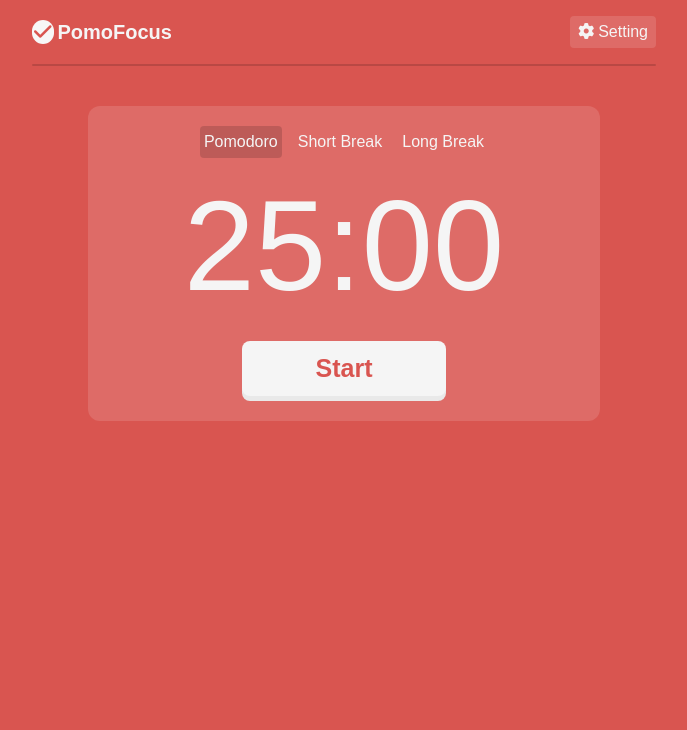
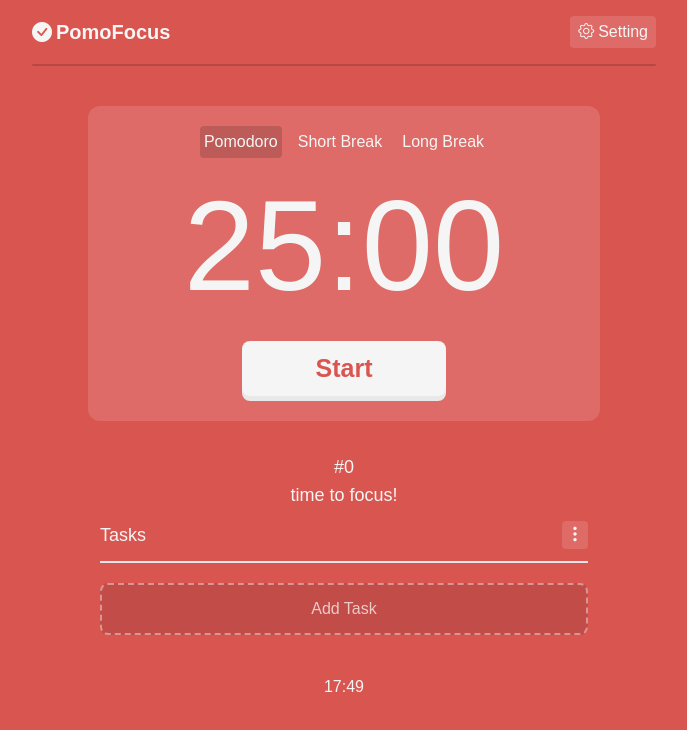
Before and after one commit to AmirSh1382/pomofoucs, a React (Create React App) app: page / in a window 1280 px wide. Shown: the top 730 px of the page, without its empty margins (296-983 px from the left). Built offline with nearby package versions, Linux system fonts and the light colour scheme.

Commit message:
task componetns added

```diff
--- a/package.json
+++ b/package.json
@@ -11,6 +11,7 @@
     "@testing-library/react": "^13.4.0",
     "@testing-library/user-event": "^13.5.0",
     "axios": "^0.27.2",
+    "bootstrap-icons": "^1.9.1",
     "chart.js": "^3.9.1",
     "font-awesome": "^4.7.0",
     "moment": "^2.29.4",
--- a/public/index.html
+++ b/public/index.html
@@ -6,9 +6,6 @@
     <meta name="theme-color" content="#000000" />
     <meta name="description" content="Web site created using create-react-app"/>
     <link rel="apple-touch-icon" href="%PUBLIC_URL%/logo192.png" />
-
-    <!-- Font awsome -->
-    <script src="https://kit.fontawesome.com/24d29ab742.js" crossorigin="anonymous"></script>
 
     <title>PomoFocus</title>
   </head>
--- a/src/components/Landing.js
+++ b/src/components/Landing.js
@@ -4,6 +4,9 @@
 import Header from "./header/Header";
 import TimeLine from "./time-line/TimeLine";
 import Timer from "./timer/Timer";
+import TaskHeader from "./task/TaskHeader";
+import TaskBody from "./task/TaskBody";
+import TaskFooter from "./task/TaskFooter";
 
 // Redux
 import { useDispatch, useSelector } from "react-redux";
@@ -43,10 +46,19 @@
         dark:bg-dark transition duration-500`
       }
     >
-      <div className="text-white max-w-2xl mx-auto px-6 pt-4 mb-2">
+      <div className="text-white max-w-2xl mx-auto px-6 pt-4">
         <Header />
-        <TimeLine />
-        <Timer />
+        {/* Timer */}
+        <div>
+          <TimeLine />
+          <Timer />
+        </div>
+        {/* Task */}
+        <div className="max-w-lg mx-auto px-3">
+          <TaskHeader />
+          <TaskBody />
+          <TaskFooter />
+        </div>
       </div>
     </div>
   );
--- a/src/components/header/Header.js
+++ b/src/components/header/Header.js
@@ -3,26 +3,12 @@
 // Componetns
 import Setting from "./Setting";
 
-// Redux
-import { useSelector } from "react-redux";
-
 const Header = () => {
-
-  const timerState = useSelector(state => state.timerState)
-
-  const { activeTimer } = timerState.time
-
   return (
     <header className="flex justify-between items-center">
       <div className="transition duration-500 dark:opacity-0">
-        <i className={`
-            ${activeTimer === "pomodoro" && "text-pomodoro"}
-            ${activeTimer === "shortBreak" && "text-shortBreak"}
-            ${activeTimer === "longBreak" && "text-longBreak"}
-            text-header bg-white rounded-full text-center fa-solid fa-check mr-1 p-small`
-          }
-        >
-        </i>
+        {/* Setting-icon */}
+        <i className='bi bi-check-circle-fill text-xl mr-1'></i>
         <span className="text-header font-semibold">
           PomoFocus
         </span>
--- a/src/components/header/Setting.js
+++ b/src/components/header/Setting.js
@@ -80,7 +80,7 @@
         onClick={() => setIsSettingOpen(true)}
         className="bg-primary rounded transition active:translate-y-1 px-2 py-1"
       >
-        <i className="fa-solid fa-gear sm:mr-1"></i>
+        <i className="bi bi-gear sm:mr-1"></i>
         <span className="hidden sm:inline">Setting</span>
       </button>
 
--- /dev/null
+++ b/src/components/task/TaskBody.js
@@ -0,0 +1,16 @@
+import React from "react";
+
+const TaskBody = () => {
+  return (
+    <div className="mt-5 pb-10">
+      <button
+        className="border-2  border-dashed border-add-btn rounded-lg text-add-btn
+          w-full transition bg-add-btn hover:bg-add-btn-hover py-3 "
+      >
+        Add Task
+      </button>
+    </div>
+  );
+};
+
+export default TaskBody;
--- /dev/null
+++ b/src/components/task/TaskFooter.js
@@ -0,0 +1,33 @@
+import React, { useEffect, useState } from "react";
+
+// Functions
+import { clockFormatGenerator } from "../../helper/fucntions";
+
+const TaskFooter = () => {
+  const now = new Date();
+
+  const [ time, setTime  ] = useState(now.getHours() * 60 + now.getMinutes());
+
+  useEffect(() => {
+    const interval = setInterval(() => {
+        setTime(now.getHours() * 60 + now.getMinutes())
+    }, 1000);
+    return () => clearInterval(interval);
+
+    // eslint-disable-next-line
+}, []);
+
+  return (
+    <div className="flex items-center justify-center pb-10">
+      <div>
+        <div></div>
+        <div></div>
+      </div>
+      <div>
+        {clockFormatGenerator(time)}
+      </div>
+    </div>
+  );
+};
+
+export default TaskFooter;
--- /dev/null
+++ b/src/components/task/TaskHeader.js
@@ -0,0 +1,58 @@
+import React, { useRef, useState } from "react";
+
+const TaskHeader = () => {
+  const [ isMenuOpen, setIsMenuOpen ] = useState(false)
+
+  const optionsRef = useRef()
+  const iconRef = useRef()
+
+  document.addEventListener("click", e => {
+    e.target !== optionsRef.current && e.target !== iconRef.current &&
+    setIsMenuOpen(false)
+
+    document.removeEventListener("click", document)
+  })
+
+  return (
+    <div className="text-center text-lg mt-8">
+      <div>#0</div>
+      <div>time to focus!</div>
+      <div className="flex relative items-center justify-between py-3 border-b-2 dark:invisible">
+        <span>Tasks</span>
+        <button
+          ref={optionsRef}
+          onClick={() => isMenuOpen ? setIsMenuOpen(false): setIsMenuOpen(true)}
+          className="transition active:translate-y-1"
+        >
+          <i
+            ref={iconRef}
+            className="bi bi-three-dots-vertical cursor-pointer bg-primary rounded p-1"
+          >
+          </i>
+        </button>
+
+        <div className={`${!isMenuOpen && "hidden"}
+            absolute top-full rounded overflow-hidden -translate-y-1 right-0 bg-white text-black shadow-xl mb-3`
+          }
+        >
+          <ul className="text-start cursor-pointer text-base [&>li]:py-2 [&>li]:px-3">
+            <li className="hover:bg-neutral-200">
+              <i className="bi bi-check2-circle text-xl mr-2"></i>
+              <span>Clear finished tasks</span>
+            </li>
+            <li className="hover:bg-neutral-200">
+              <i className="bi bi-check-all text-xl mr-2"></i>
+              <span>Check all tasks</span>
+            </li>
+            <li className="hover:bg-neutral-200">
+              <i className="bi bi-trash text-xl mr-2"></i>
+              <span>Clear all tasks</span>
+            </li>
+          </ul>
+        </div>
+      </div>
+    </div>
+  );
+};
+
+export default TaskHeader;
--- a/src/index.js
+++ b/src/index.js
@@ -3,6 +3,8 @@
 import './index.css';
 import App from './App';
 
+import "bootstrap-icons/font/bootstrap-icons.css";
+
 const root = ReactDOM.createRoot(document.getElementById('root'));
 root.render(
     <App />
--- a/tailwind.config.js
+++ b/tailwind.config.js
@@ -12,7 +12,9 @@
         "dark": "rgb(0,0,0)",
         "white": "#f7f7f7",
         "time-line": "rgba(0,0,0,0.15)",
-        "active-timer": "rgba(0,0,0,0.15)"
+        "active-timer": "rgba(0,0,0,0.15)",
+        "add-btn": "rgba(0,0,0,0.1)",
+        "add-btn-hover": "rgba(0,0,0,0.18)"
       },
       colors: {
         "white": "#f5f5f5",
@@ -20,12 +22,16 @@
         "pomodoro": "rgb(217, 85, 80)",
         "shortBreak": "rgb(76, 145, 149)",
         "longBreak": "rgb(69, 124, 163)",
+        "add-btn": "rgba(256,256,256,0.7)"
       },
       fontSize: {
         "header": "20px"
       },
       padding: {
         "small": "2px"
+      },
+      borderColor: {
+        "add-btn": "rgba(255, 255, 255, 0.4)"
       }
     },
   },
```
Also changed, not shown: src/components/task/Task.js (added), 1 other file (tests, documents, lock files or other folders).
